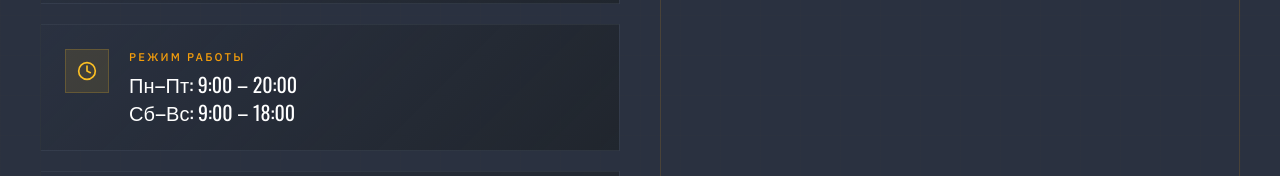
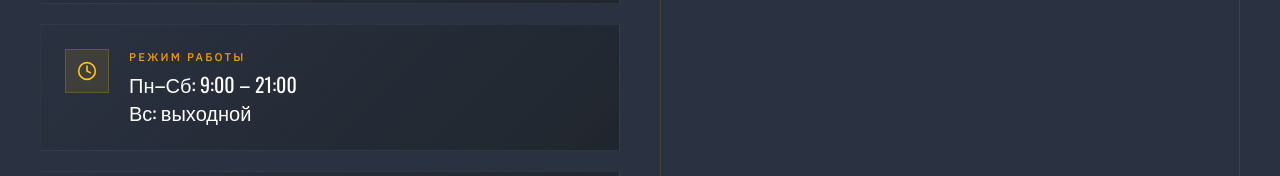
Before and after one commit to pr-poehali-dev/tire-service-project, a React (Vite) app: page / in a window 1280 px wide. Shown: the part 8158-8334 px from the top of the page. Built offline with nearby package versions, Linux system fonts and the light colour scheme.

Commit message:
fix: график работы пн-сб 09:00-21:00

```diff
--- a/src/components/Contacts.tsx
+++ b/src/components/Contacts.tsx
@@ -10,7 +10,7 @@ const info = [
   {
     icon: "Clock",
     label: "Режим работы",
-    value: "Пн–Пт: 9:00 – 20:00\nСб–Вс: 9:00 – 18:00",
+    value: "Пн–Сб: 9:00 – 21:00\nВс: выходной",
     href: null,
   },
   {
```
